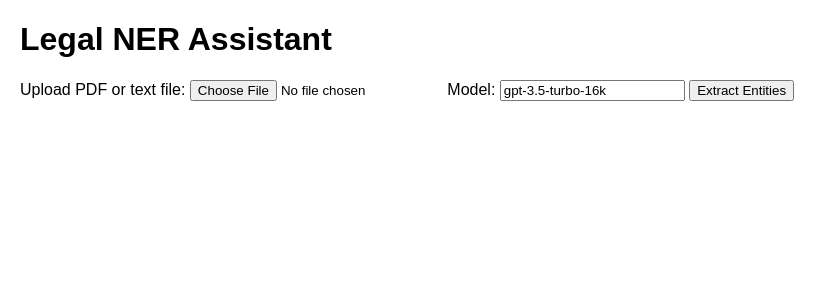
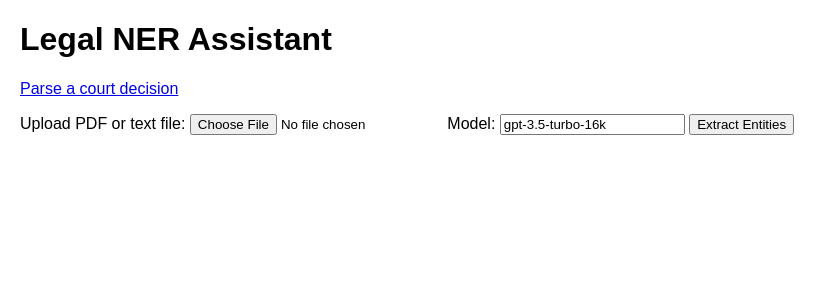
Before and after one commit to ZAFZAFIZakariae/process_legislation, a Flask app: page / in a window 1280 px wide. Shown: the top 300 px of the page, without its empty margins (0-836 px from the left). Run offline with Flask 3, Linux system fonts and the light colour scheme; parts of the project's set-up code (start-up, migrations or seed data) failed here and were passed over.

Commit message:
Update index.html

```diff
--- a/templates/index.html
+++ b/templates/index.html
@@ -7,6 +7,7 @@
 </head>
 <body>
     <h1>Legal NER Assistant</h1>
+    <p><a href="/decision">Parse a court decision</a></p>
     <form action="/" method="post" enctype="multipart/form-data">
         <label>Upload PDF or text file:
             <input type="file" name="file" required>
```
